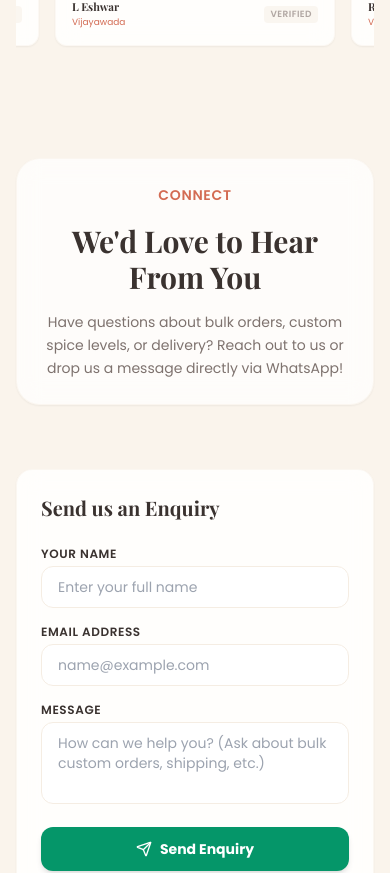
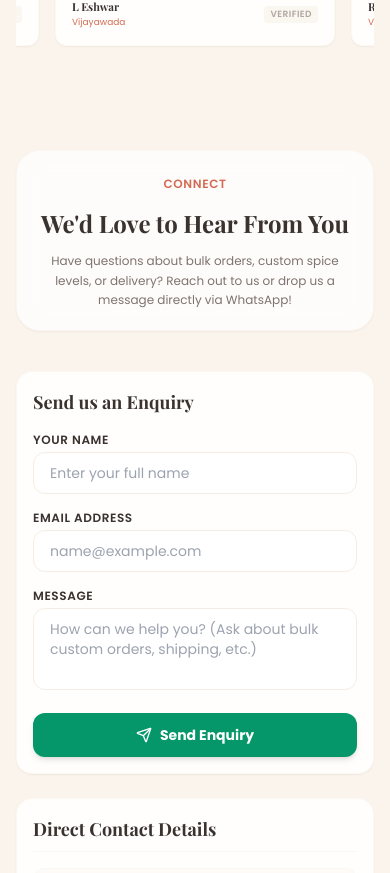
Before and after one commit to MathewAddala/picklesparadise, a Next.js app: page / in a window 390 px wide. Shown: the part 4908-5781 px from the top of the page. Built offline with nearby package versions, Linux system fonts and the light colour scheme.

Commit message:
style: reduce Contact section width, remove grid row height stretch to align items-start, and decrease card paddings for a compact layout

```diff
--- a/components/Contact.tsx
+++ b/components/Contact.tsx
@@ -71,18 +71,18 @@ export default function Contact({ cart, updateQuantity }: ContactProps) {
   };
 
   return (
-    <section id="contact" className="py-12 md:py-16 lg:py-24 bg-transparent relative">
-      <div className="max-w-7xl mx-auto px-4 sm:px-6 lg:px-8">
+    <section id="contact" className="py-10 md:py-14 bg-transparent relative">
+      <div className="max-w-4xl mx-auto px-4 sm:px-6 lg:px-8">
 
         {/* Section Header */}
-        <div className="text-center max-w-3xl mx-auto space-y-4 mb-16 bg-white/75 backdrop-blur-md border border-beige/45 rounded-3xl p-6 sm:p-8 shadow-sm">
-          <span className="text-terracotta font-semibold text-sm tracking-wider uppercase">
+        <div className="text-center max-w-2xl mx-auto space-y-3 mb-10 bg-white/75 backdrop-blur-md border border-beige/45 rounded-3xl p-5 sm:p-6 shadow-sm">
+          <span className="text-terracotta font-semibold text-xs tracking-wider uppercase">
             Connect
           </span>
-          <h2 className="font-serif text-3xl sm:text-4xl font-bold text-text-dark">
+          <h2 className="font-serif text-2xl sm:text-3xl font-bold text-text-dark">
             {cart.length > 0 ? "Review Your Order" : "We'd Love to Hear From You"}
           </h2>
-          <p className="text-text-light text-sm sm:text-base leading-relaxed">
+          <p className="text-text-light text-xs sm:text-sm leading-relaxed">
             {cart.length > 0
               ? "Review the items in your cart, enter your delivery details, and place your order directly via WhatsApp for instant processing and cash/UPI delivery."
               : "Have questions about bulk orders, custom spice levels, or delivery? Reach out to us or drop us a message directly via WhatsApp!"
@@ -91,7 +91,7 @@ export default function Contact({ cart, updateQuantity }: ContactProps) {
         </div>
 
         {/* Contact Info & Form Grid */}
-        <div className="grid grid-cols-1 md:grid-cols-2 gap-8 lg:gap-12 xl:gap-16">
+        <div className="grid grid-cols-1 md:grid-cols-2 gap-6 items-start">
 
           {/* Left: Contact Form / Checkout */}
           <motion.div
@@ -99,10 +99,10 @@ export default function Contact({ cart, updateQuantity }: ContactProps) {
             whileInView={{ opacity: 1, x: 0 }}
             viewport={{ once: true }}
             transition={{ duration: 0.6 }}
-            className="bg-white/85 backdrop-blur-md border border-beige/45 p-6 sm:p-8 rounded-2xl text-left shadow-sm flex flex-col justify-between"
+            className="bg-white/85 backdrop-blur-md border border-beige/45 p-4 sm:p-6 rounded-2xl text-left shadow-sm flex flex-col"
           >
             <div>
-              <h3 className="font-serif text-xl font-bold text-text-dark mb-6 flex items-center gap-2">
+              <h3 className="font-serif text-lg font-bold text-text-dark mb-4 flex items-center gap-2">
                 {cart.length > 0 ? (
                   <>
                     <ShoppingBag className="w-5 h-5 text-terracotta" />
@@ -276,10 +276,10 @@ export default function Contact({ cart, updateQuantity }: ContactProps) {
             whileInView={{ opacity: 1, x: 0 }}
             viewport={{ once: true }}
             transition={{ duration: 0.6 }}
-            className="bg-white/85 backdrop-blur-md border border-beige/45 p-6 sm:p-8 rounded-2xl text-left shadow-sm flex flex-col justify-between h-full"
+            className="bg-white/85 backdrop-blur-md border border-beige/45 p-4 sm:p-6 rounded-2xl text-left shadow-sm flex flex-col"
           >
-            <div className="space-y-6">
-              <h3 className="font-serif text-xl font-bold text-text-dark border-b border-beige/45 pb-3">
+            <div className="space-y-4">
+              <h3 className="font-serif text-lg font-bold text-text-dark border-b border-beige/45 pb-2">
                 Direct Contact Details
               </h3>
 
```
